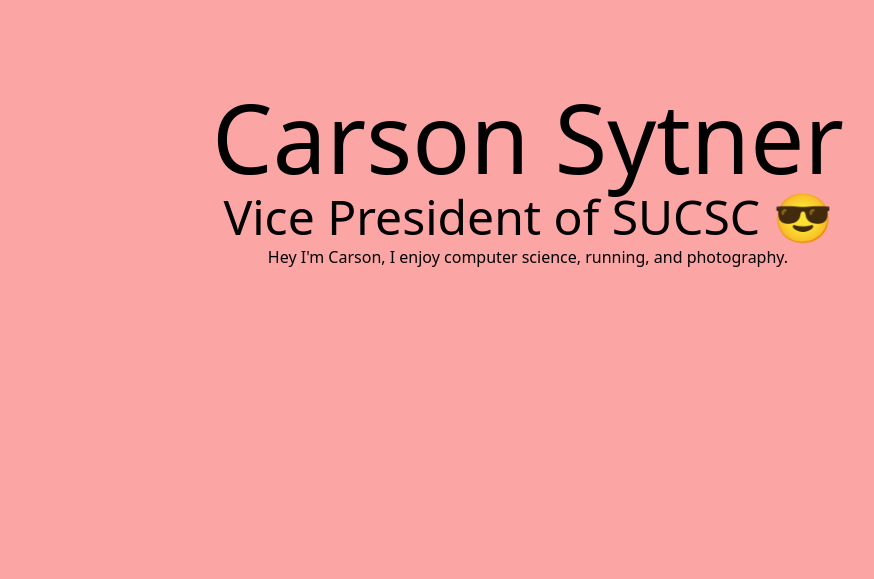
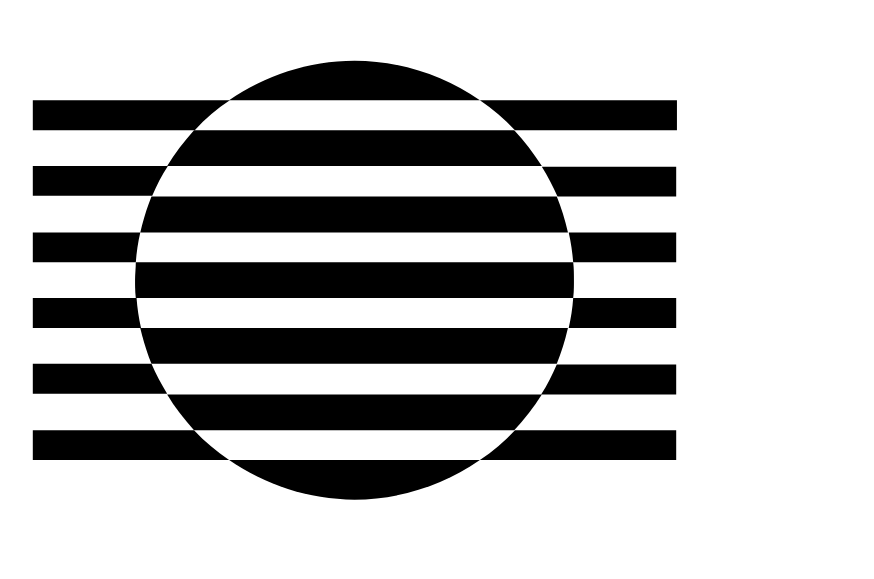
Before and after one commit to SUCSC/SUCSC-Website, a React (Create React App) app in the folder sucsc-site/: page /Carson in a window 1280 px wide. Shown: the part 221-800 px from the top of the page, without its empty margins (112-986 px from the left). Built offline with nearby package versions, Linux system fonts and the light colour scheme.

Commit message:
Carson Changes

```diff
--- a/sucsc-site/src/components/us/Carson.js
+++ b/sucsc-site/src/components/us/Carson.js
@@ -1,22 +1,20 @@
 import React from 'react'
 import TestProject from './../TestProject'
+
+import heading from './../../svg/heading.svg'
 
 const Carson = () => {
   return (
     <div>
-      <section className='h-screen bg-red-300 flex items-center justify-center'>
-        <div>
-          <h1 className='text-8xl'>Carson Sytner</h1>
-          <h2 className='text-5xl pt-2'>Vice President of SUCSC 😎</h2>
-          <p className='pt-1'>Hey I'm Carson, I enjoy computer science, running, and photography.</p>
-        </div>
+      <section className='h-screen bg-white text-white'>
+       <h1 className='text-9xl text-left'>CARSON SYTNER</h1>
+       <img src={heading} alt="" className='fill-amber-900 stroke-red-400'/>
       </section>
 
       <section className='bg-rose-700 py-48'>
         <h2 className='text-5xl text-white'>Check Out Some of my Coding Projects</h2>
         <TestProject sampleText="Oh! Here is some cool text that is very fun! 🐞"/>
       </section>
-
     </div>
   )
 }
--- a/sucsc-site/src/index.css
+++ b/sucsc-site/src/index.css
@@ -1,3 +1,8 @@
 @tailwind base;
 @tailwind components;
 @tailwind utilities;
+
+@font-face {
+    font-family: 'UncutSansRegular';
+    src: url(fonts/UncutSansRegular.otf);
+}
--- a/sucsc-site/tailwind.config.js
+++ b/sucsc-site/tailwind.config.js
@@ -3,7 +3,11 @@ module.exports = {
     "./src/**/*.{js,jsx,ts,tsx}",
   ],
   theme: {
-    extend: {},
+    extend: {
+      fontFamily: {
+        UncutSansRegular: ['UncutSansRegular']
+      },
+    },
   },
   plugins: [],
 }
```
Also changed, not shown: sucsc-site/src/fonts/UncutSansRegular.otf (added), sucsc-site/src/svg/heading.svg (added).
